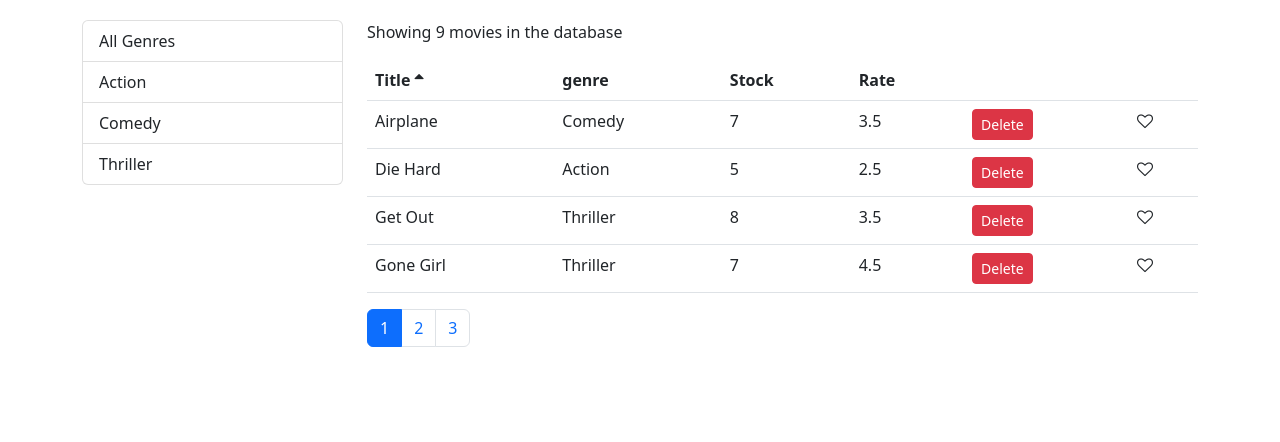
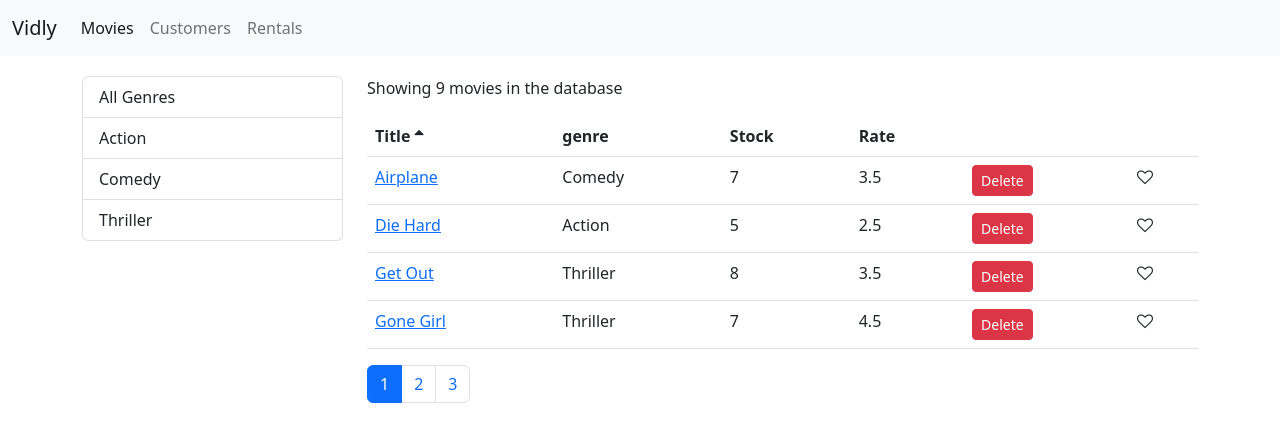
Before and after one commit to neilrathi17/vidly, a React (Create React App) app: page /movies in a window 1280 px wide. Shown: the top 442 px of the page. Built offline with nearby package versions, Linux system fonts and the light colour scheme.

Commit message:
added navbar

```diff
--- a/src/App.js
+++ b/src/App.js
@@ -1,24 +1,31 @@
-import React, { Component } from 'react';
-import Movies from './components/movies';
-import { Route, Routes,Navi, Navigate } from 'react-router-dom';
-import Customers from './components/customers';
-import Rentals from './components/rentals';
-import NotFound from './components/notFound';
+import React, { Component } from "react";
+import Movies from "./components/movies";
+import { Route, Routes, Navi, Navigate } from "react-router-dom";
+import Customers from "./components/customers";
+import Rentals from "./components/rentals";
+import NotFound from "./components/notFound";
+import NavBar from "./navbar";
+import MovieForm from "./components/movieForm"
+import "./App.css";
 
-class App extends Component{
-  render(){
+class App extends Component {
+  render() {
     return (
-   <main className="container" >
+      <React.Fragment>
+        <NavBar />
+        <main className="container">
           <Routes>
-      <Route path="/movies" element={<Movies/>}></Route>
-      <Route path="/customers" element={<Customers/>}></Route>
-      <Route path="/rentals" element={<Rentals/>}></Route>
-      <Route path="/notfound" element={<NotFound/>}></Route>
-      <Route path="/" element={<Navigate replace to="/movies"/>}></Route>
-      <Route path="*"  element={<Navigate replace to='/notfound'/>}/>
+            <Route path="/movies/:id" element={<MovieForm/>}></Route>
+            <Route path="/movies" element={<Movies />}></Route>
+            <Route path="/customers" element={<Customers />}></Route>
+            <Route path="/rentals" element={<Rentals />}></Route>
+            <Route path="/notfound" element={<NotFound />}></Route>
+            <Route path="/" element={<Navigate replace to="/movies" />}></Route>
+            <Route path="*" element={<Navigate replace to="/notfound" />} />
+            <Route path="*" element={<Navigate replace to="/not-found" />} />
           </Routes>
-
         </main>
+      </React.Fragment>
     );
   }
 }
--- a/src/components/movieForm.jsx
+++ b/src/components/movieForm.jsx
@@ -1,7 +1,22 @@
-import React from 'react';
+import React from "react";
+import { link, useParams,useNavigate } from "react-router-dom";
+
 
 const MovieForm = () => {
-    return ( <h1>MovieForm</h1> );
+  const { id } = useParams();
+  let navigate=useNavigate()
+
+
+function handlesave()
+{
+    navigate('/movies')
 }
+  return (
+    <div>
+      <h1>MovieForm {id}</h1>
+      <button className="btn btn-primary" onClick={handlesave}>Save</button>
+    </div>
+  );
+};
 
 export default MovieForm;
--- a/src/components/movietable.jsx
+++ b/src/components/movietable.jsx
@@ -3,23 +3,42 @@ import Like from "./common/like";
 
 import Table from "./common/table";
 import { Tab } from "bootstrap";
+import { Link } from "react-router-dom";
 
 class MoviesTable extends Component {
-
   columns = [
-    { path: "title", label: "Title" },
+    { path: "title", label: "Title",content:movie=><Link to={`/movies/${movie._id}`}>{movie.title}</Link> },
     { path: "genre.name", label: "genre" },
     { path: "numberInStock", label: "Stock" },
     { path: "dailyRentalRate", label: "Rate" },
-    { key: "delete",content: movie=>(<button onClick={() => this.props.onDelete(movie)}className="btn btn-danger btn-sm" >Delete</button> )},
-    { key: "like", content: movie=> <Like liked={movie.liked} onClick={() => this.props.onLike(movie)} />
-},
+    {
+      key: "delete",
+      content: (movie) => (
+        <button
+          onClick={() => this.props.onDelete(movie)}
+          className="btn btn-danger btn-sm"
+        >
+          Delete
+        </button>
+      ),
+    },
+    {
+      key: "like",
+      content: (movie) => (
+        <Like liked={movie.liked} onClick={() => this.props.onLike(movie)} />
+      ),
+    },
   ];
 
   render() {
-    const { movies,} = this.props;
+    const { movies } = this.props;
     return (
-      <Table columns={this.columns} data={movies} sortColumn={this.props.sortColumn} onSort={this.props.onSort}/>
+      <Table
+        columns={this.columns}
+        data={movies}
+        sortColumn={this.props.sortColumn}
+        onSort={this.props.onSort}
+      />
     );
   }
 }
--- a/src/index.css
+++ b/src/index.css
@@ -5,7 +5,7 @@ body {
     sans-serif;
   -webkit-font-smoothing: antialiased;
   -moz-osx-font-smoothing: grayscale;
-  padding: 20px 0 0 0 ;
+  padding: 0 0 0 0 ;
 }
 
 code {
@@ -17,3 +17,7 @@ code {
 {
   cursor: pointer;
 }
+.container
+{
+  padding:20px 0 0 0;
+}
--- /dev/null
+++ b/src/navbar.jsx
@@ -0,0 +1,47 @@
+import React from "react";
+import {Link} from 'react-router-dom'
+
+const NavBar = () => {
+  return (
+    <nav className="navbar navbar-expand-lg bg-light">
+      <div className="container-fluid">
+        <Link className="navbar-brand" to="/">
+          Vidly
+        </Link>
+        <button
+          className="navbar-toggler"
+          type="button"
+          data-bs-toggle="collapse"
+          data-bs-target="#navbarNav"
+          aria-controls="navbarNav"
+          aria-expanded="false"
+          aria-label="Toggle navigation"
+        >
+          <span className="navbar-toggler-icon"></span>
+        </button>
+        <div className="collapse navbar-collapse" id="navbarNav">
+          <ul className="navbar-nav">
+            <li className="nav-item">
+              <Link className="nav-link active" aria-current="page" to="/movies">
+                Movies
+              </Link>
+            </li>
+            <li className="nav-item">
+              <Link className="nav-link" to="/customers">
+                Customers
+              </Link>
+            </li>
+            <li className="nav-item">
+              <Link className="nav-link" to="/rentals">
+                Rentals
+              </Link>
+            </li>
+
+          </ul>
+        </div>
+      </div>
+    </nav>
+  );
+};
+
+export default NavBar;
```
Lines whose indentation alone changed are shown as unchanged.
